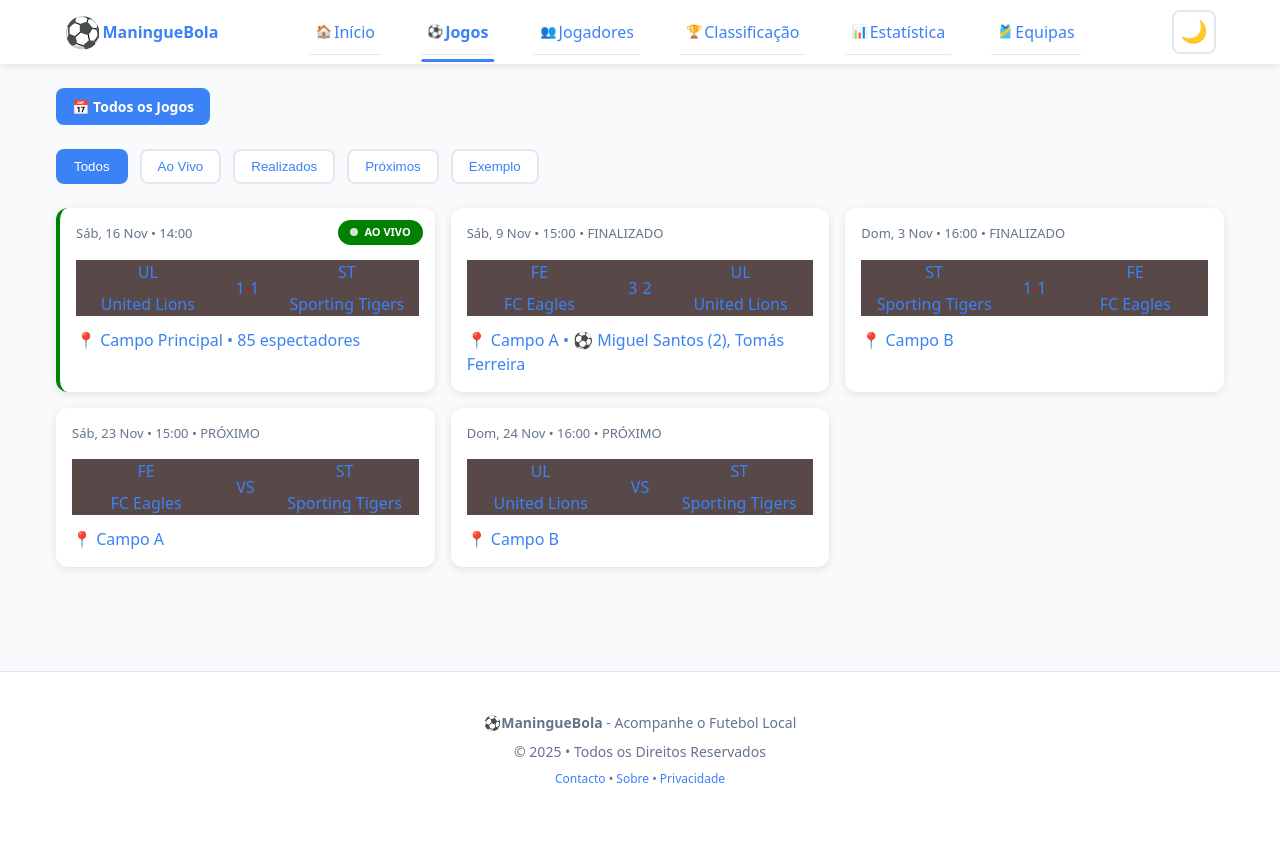
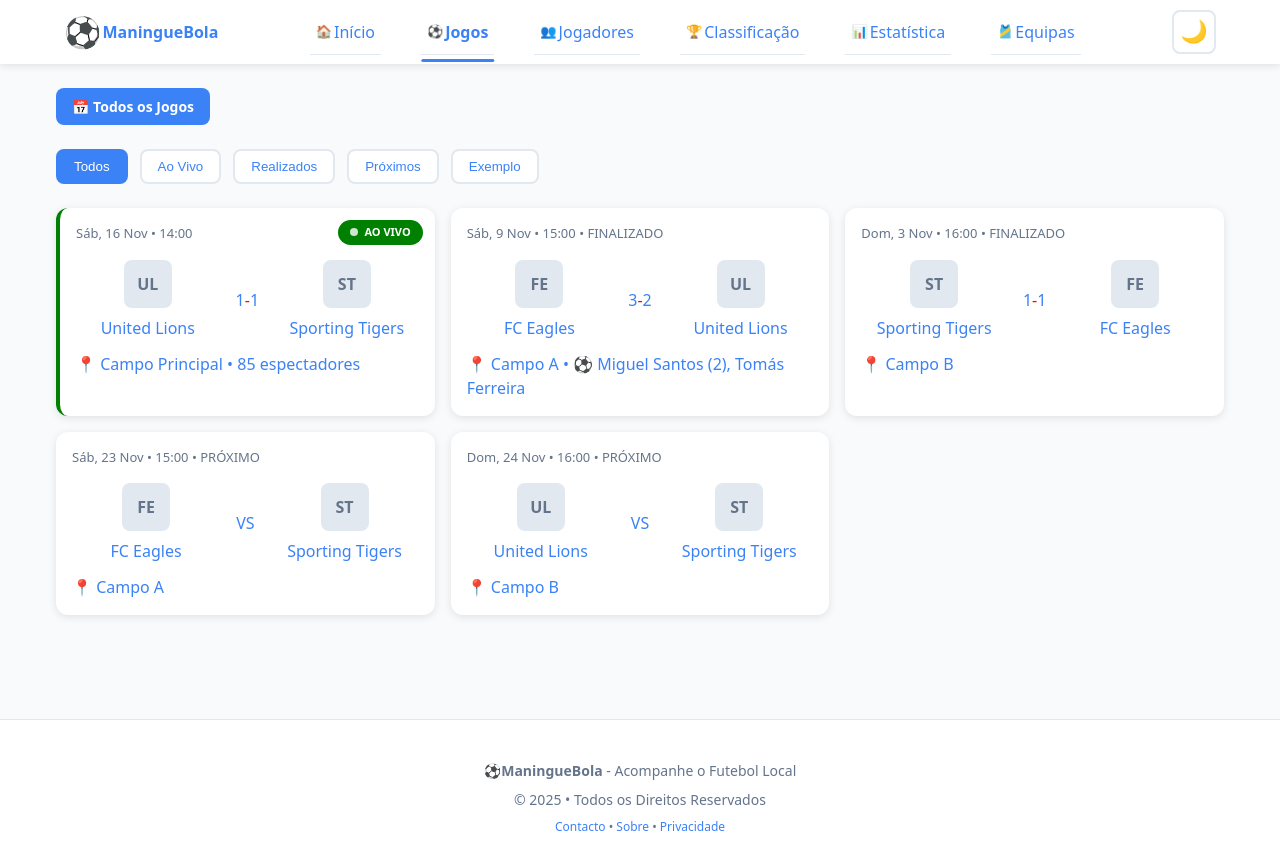
Before and after one commit to Raimundroid/maninguebola, a React (Vite) app: page /jogos in a window 1280 px wide. Before the commit the page ends 820 px from the top, so only its background shows below. Built offline with nearby package versions, Linux system fonts and the light colour scheme.

Commit message:
MatchesCard: .team-logo done

```diff
--- a/src/components/MatchCard/MatchCard.css
+++ b/src/components/MatchCard/MatchCard.css
@@ -46,7 +46,6 @@
 }
 
 .match-card .teams {
-  background-color: rgb(88, 72, 72);
   display: grid;
   grid-template-columns: 1fr auto 1fr;
   gap: 16px;
@@ -61,19 +60,15 @@
   gap: 8px;
 }
 .match-card .teams .team .team-logo {
-  /* width: 48px;
-  height: 48px; */
-  /* teamLogo: {
-      width: "48px",
-      height: "48px",
-      background: "var(--border)",
-      borderRadius: "8px",
-      display: "flex",
-      alignItems: "center",
-      justifyContent: "center",
-      fontWeight: "700",
-      color: "var(--text-light)",
-    } */
+  width: 48px;
+  height: 48px;
+  background: var(--border);
+  border-radius: 8px;
+  display: flex;
+  justify-content: center;
+  align-items: center;
+  font-weight: 700;
+  color: var(--text-light);
 }
 
 .match-card .teams .team .team-name {
--- a/src/components/MatchCard/MatchCard.jsx
+++ b/src/components/MatchCard/MatchCard.jsx
@@ -80,13 +80,9 @@ const MatchCard = ({ match }) => {
         {/* -------------------------------------------------------- */}
         {/* -------------------------------------------------------- */}
         {/* ------------------------RIGHT-------------------------------- */}
-        <div /*style={styles.team}*/ className="team">
-          <div /*style={styles.teamLogo}*/ className="team-logo">
-            {awayTeam.abbr}
-          </div>
-          <div /*style={styles.teamName}*/ className="team-name">
-            {awayTeam.name}
-          </div>
+        <div className="team">
+          <div className="team-logo">{awayTeam.abbr}</div>
+          <div className="team-name">{awayTeam.name}</div>
         </div>
       </div>
 
```
